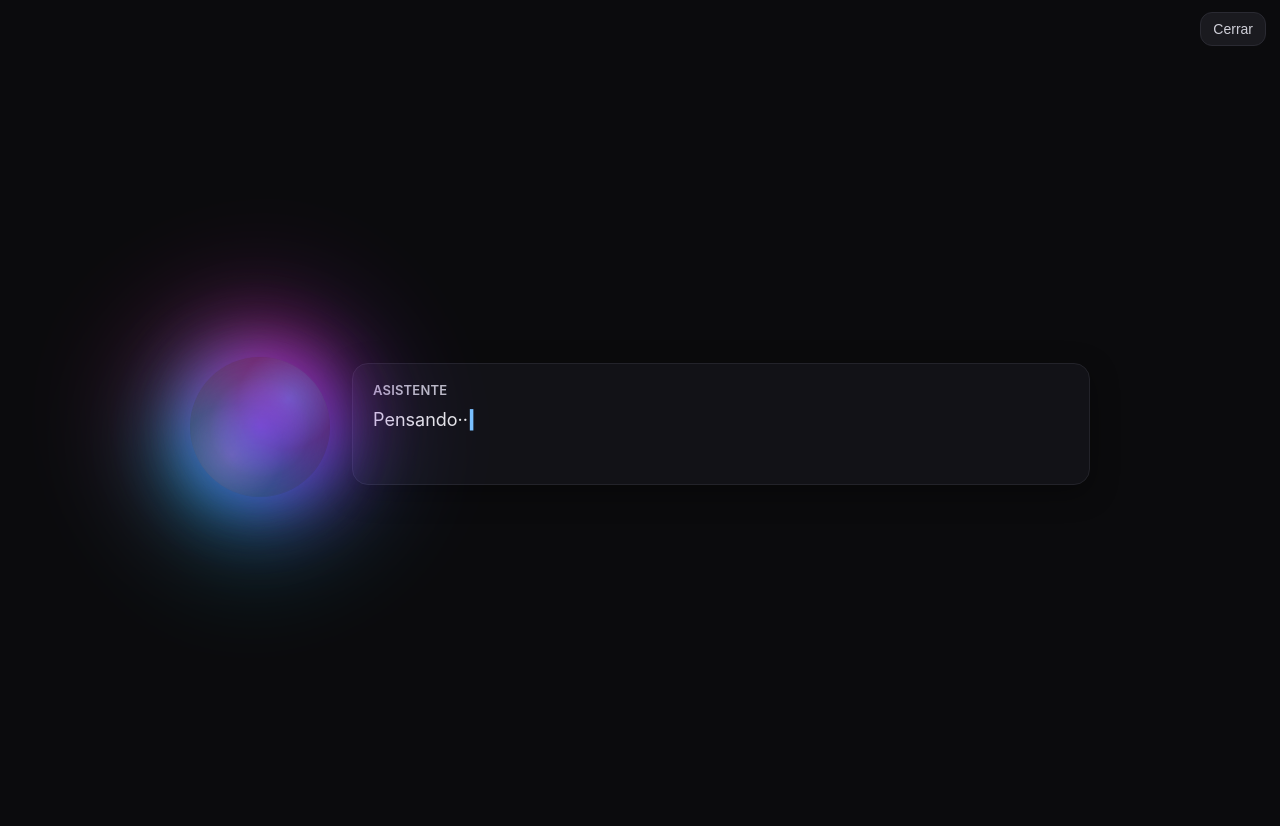
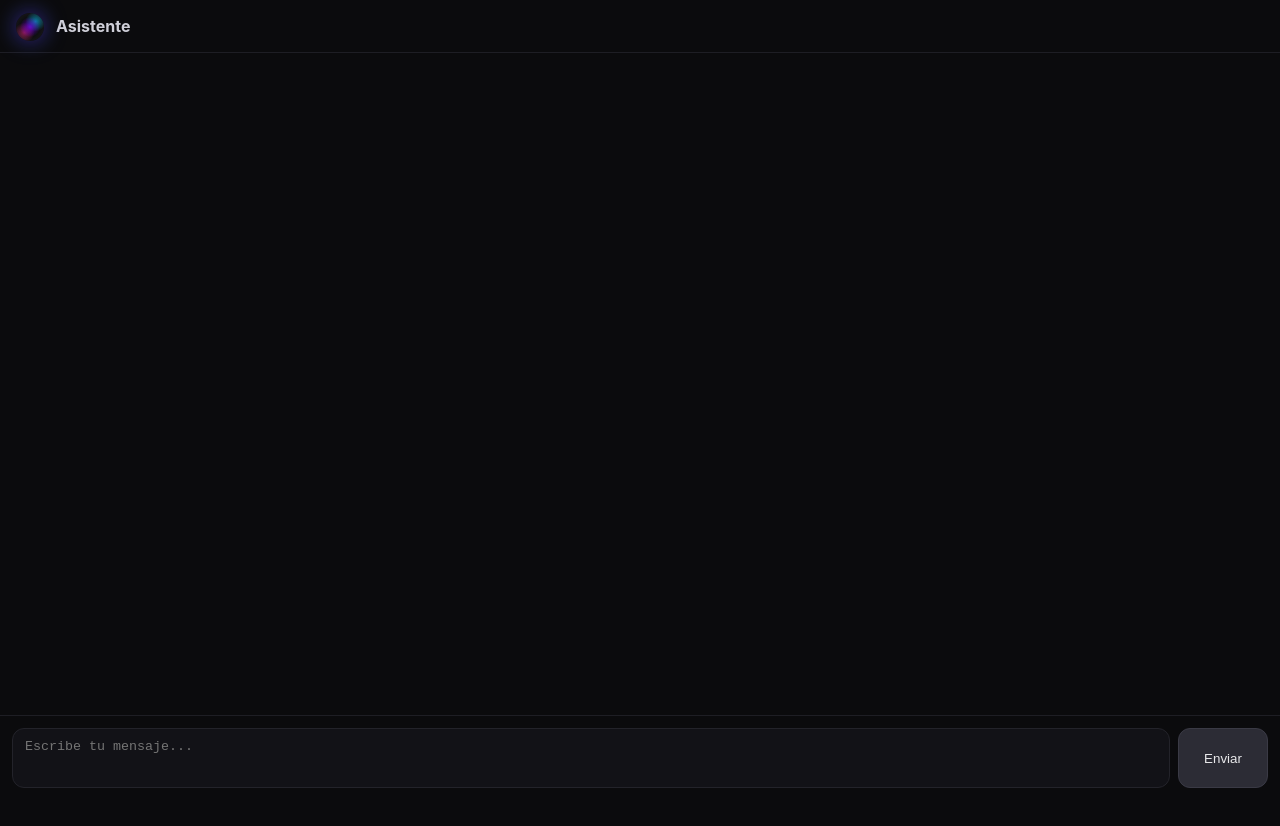
Before and after one commit to hugovdocampo/Siri-Gpt, a website: page ui.html in a window 1280 px wide. After the commit the page ends 800 px from the top, so only its background shows below. Drawn offline with Linux system fonts and the light colour scheme.

Commit message:
Actualizar ui.html

```diff
--- a/ui.html
+++ b/ui.html
@@ -2,142 +2,226 @@
 <html lang="es">
 <head>
 <meta charset="utf-8" />
-<meta name="viewport" content="width=device-width, initial-scale=1, maximum-scale=1" />
+<meta name="viewport" content="width=device-width,initial-scale=1,maximum-scale=1" />
 <meta name="color-scheme" content="dark light" />
 <title>Asistente</title>
 <style>
   :root { color-scheme: dark; }
-  html, body { height: 100%; }
+  html, body { height:100% }
   body{
     margin:0; background:#0b0b0d; color:#e8e8ea;
     font-family:-apple-system, system-ui, "SF Pro Text", Segoe UI, Roboto, Helvetica, Arial, sans-serif;
-    display:flex; align-items:center; justify-content:center; padding:24px;
+    display:flex; flex-direction:column; min-height:100%;
   }
-  .wrap{
-    width:min(900px, 96vw);
-    display:grid; grid-template-columns: 140px 1fr; gap:22px; align-items:center;
+  header{
+    display:flex; align-items:center; gap:12px; padding:12px 16px; border-bottom:1px solid #1e1e24;
+    position:sticky; top:0; background:#0b0b0d; z-index:2;
   }
-  /* Orbe animado */
-  .orb{
-    position:relative; width:140px; height:140px; border-radius:50%;
+  .orb{ position:relative; width:28px; height:28px; border-radius:50%;
     background:
-      radial-gradient(60% 60% at 50% 50%, rgba(125,0,255,.65) 0%, transparent 60%),
-      radial-gradient(60% 60% at 70% 30%, rgba(0,200,255,.65) 0%, transparent 60%),
-      radial-gradient(60% 60% at 30% 70%, rgba(255,40,140,.55) 0%, transparent 60%);
-    box-shadow: 0 0 40px rgba(125,0,255,.35), 0 0 60px rgba(0,200,255,.25), inset 0 0 26px rgba(255,255,255,.08);
-    animation: float 3.2s ease-in-out infinite; overflow:visible;
+      radial-gradient(60% 60% at 50% 50%, rgba(125,0,255,.7) 0%, transparent 60%),
+      radial-gradient(60% 60% at 70% 30%, rgba(0,200,255,.6) 0%, transparent 60%),
+      radial-gradient(60% 60% at 30% 70%, rgba(255,40,140,.5) 0%, transparent 60%);
+    box-shadow:0 0 20px rgba(125,0,255,.35), 0 0 26px rgba(0,200,255,.25), inset 0 0 10px rgba(255,255,255,.08);
+    animation: float 3.2s ease-in-out infinite;
   }
-  .orb::before,.orb::after{
-    content:""; position:absolute; inset:-18%; border-radius:inherit;
-    background: conic-gradient(from 0deg, #8a2be2, #00e0ff, #ff2bb6, #8a2be2);
-    filter: blur(34px); opacity:.55; animation: spin 14s linear infinite;
+  @keyframes float { 0%,100%{transform:translateY(-1px)} 50%{transform:translateY(1px)} }
+  h1{ font-size:16px; margin:0; color:#cfcfd8; }
+  main{ flex:1; overflow:auto; padding:18px; }
+  .msg{ max-width:860px; margin:0 auto 12px auto; display:flex; gap:10px; }
+  .bubble{
+    background:#121217; border:1px solid #23232a; border-radius:14px; padding:12px 14px; line-height:1.5;
+    white-space:pre-wrap; word-break:break-word;
   }
-  .orb::after{ inset:-34%; filter: blur(60px); opacity:.32; animation-duration:28s; }
-  @keyframes spin { to { transform: rotate(360deg);} }
-  @keyframes float { 0%,100% { transform:translateY(-3px);} 50%{ transform:translateY(3px);} }
-  .bubble{
-    background: #121217; border: 1px solid #23232a; border-radius: 16px;
-    padding: 18px 20px; box-shadow: 0 8px 28px rgba(0,0,0,.35); min-height: 84px;
+  .user .bubble{ background:#10202a; border-color:#1e3a45 }
+  .assistant .bubble{ background:#14141b; border-color:#23232a }
+  .who{ font-size:12px; color:#9aa1ab; margin-left:4px; margin-bottom:4px }
+  form{
+    display:flex; gap:8px; padding:12px; border-top:1px solid #1e1e24; background:#0b0b0d; position:sticky; bottom:0;
   }
-  .title{ font-weight:600; color:#bdbdc7; letter-spacing:.2px; margin-bottom:8px; font-size:13px; text-transform: uppercase; }
-  .out{ font-size:18px; line-height:1.5; white-space:pre-wrap; word-break:break-word; font-variant-ligatures: none; }
-  .out::after{ content:"▎"; display:inline-block; margin-left:2px; color:#79c0ff; animation: blink 1s steps(1) infinite; }
-  @keyframes blink { 50% { opacity: 0; } }
-  @media (prefers-reduced-motion: reduce){ .orb, .orb::before, .orb::after, .out::after { animation:none } }
-  /* Botón de cierre por si falla el auto-cierre */
-  .close{
-    position:fixed; right:14px; top:12px; background:#1a1a1f; color:#cfcfd8;
-    border:1px solid #2a2a32; border-radius:12px; padding:8px 12px; font-size:14px;
+  textarea{
+    flex:1; resize:none; min-height:38px; max-height:120px; padding:10px 12px; border-radius:12px; border:1px solid #23232a;
+    background:#121217; color:#e8e8ea; outline:none;
   }
+  button{
+    background:#2c2c35; color:#e8e8ea; border:1px solid #3a3a45; border-radius:12px; padding:10px 14px; min-width:90px;
+  }
+  .typing { border-right:1px solid #79c0ff; animation: caret 1s steps(1) infinite; }
+  @keyframes caret { 50% { border-color: transparent; } }
+  .small{ font-size:12px; color:#7c8392; text-align:center; margin:10px 0; }
 </style>
 </head>
 <body>
-  <button class="close" onclick="backToShortcuts()">Cerrar</button>
-  <div class="wrap">
+  <header>
     <div class="orb" aria-hidden="true"></div>
-    <div class="bubble">
-      <div class="title">Asistente</div>
-      <div id="out" class="out" aria-live="polite"></div>
-    </div>
-  </div>
+    <h1 id="title">Asistente</h1>
+  </header>
+
+  <main id="chat"></main>
+
+  <form id="form">
+    <textarea id="input" placeholder="Escribe tu mensaje..." rows="1"></textarea>
+    <button id="send" type="submit">Enviar</button>
+  </form>
 
 <script>
-(function(){
+(() => {
   const qs = new URLSearchParams(location.search);
-  const raw = qs.get("text") || qs.get("q") || "";
-  const source = decodeURIComponent(raw);
+  const API_URL = "/api/siri-gpt";               // mismo dominio
+  const MODEL   = qs.get("model") || "llama-3.3-70b-versatile";
+  const INIT_Q  = qs.get("q") || qs.get("text") || "";
+  const TITLE   = qs.get("title") || "Asistente";
+  const SPEED   = Math.max(1, parseInt(qs.get("speed") || "18", 10));
+  const CHUNK   = Math.max(1, parseInt(qs.get("chunk") || "2", 10));
+  const THREAD  = qs.get("id") || ("t_" + Math.random().toString(36).slice(2,10));
+  document.getElementById("title").textContent = TITLE;
 
-  // Typewriter params (defaults: speed=18ms, chunk=2)
-  const speed = Math.max(1, parseInt(qs.get("speed") || "18", 10));
-  const chunk = Math.max(1, parseInt(qs.get("chunk") || "2", 10));
+  const $chat = document.getElementById("chat");
+  const $form = document.getElementById("form");
+  const $input = document.getElementById("input");
+  const $send = document.getElementById("send");
 
-  // Speech params
-  const wantSpeak = (qs.get("speak") ?? "1") !== "0"; // speak=0 para desactivar
-  const lang = qs.get("v") || qs.get("voice") || "es-ES"; // idioma/voz objetivo
-  const rate = Math.min(2, Math.max(0.5, parseFloat(qs.get("rate") || "1")));
-  const pitch = Math.min(2, Math.max(0, parseFloat(qs.get("pitch") || "1")));
-  const volume = Math.min(1, Math.max(0, parseFloat(qs.get("volume") || "1")));
-  const doClose = (qs.get("close") || qs.get("back")) === "1"; // close=1 -> volver a Shortcuts
+  // Historial en localStorage
+  const KEY = "siri_ui_chat_" + THREAD;
+  let history = loadHistory();
 
-  const out = document.getElementById("out");
-  out.textContent = "";
+  // Render inicial
+  renderAll();
 
-  // --- Typewriter ---
-  let i = 0, typeDone = false;
-  function type() {
-    if (i >= source.length) { typeDone = true; maybeClose(); return; }
-    out.textContent += source.slice(i, i + chunk);
-    i += chunk;
-    setTimeout(type, speed);
+  // Si viene ?q=..., envíalo como primer turno
+  if (INIT_Q.trim()) {
+    $input.value = INIT_Q.trim();
+    submitMessage();
   }
 
-  // --- Speech Synthesis ---
-  let speakDone = !wantSpeak;
-  function speak() {
-    if (!wantSpeak || !("speechSynthesis" in window)) { speakDone = true; maybeClose(); return; }
-    const utter = new SpeechSynthesisUtterance(source);
-    utter.lang = lang; utter.rate = rate; utter.pitch = pitch; utter.volume = volume;
+  $form.addEventListener("submit", (e) => {
+    e.preventDefault();
+    submitMessage();
+  });
 
-    // Intentar seleccionar una voz del idioma deseado
-    const setVoice = () => {
-      const voices = speechSynthesis.getVoices();
-      const match = voices.find(v => v.lang && v.lang.toLowerCase().startsWith(lang.toLowerCase()));
-      if (match) utter.voice = match;
-      speechSynthesis.cancel(); // limpia colas previas
-      speechSynthesis.speak(utter);
-    };
-    if (speechSynthesis.getVoices().length) setVoice();
-    else speechSynthesis.onvoiceschanged = setVoice;
-
-    utter.onend = () => { speakDone = true; maybeClose(); };
-    utter.onerror = () => { speakDone = true; maybeClose(); };
+  function loadHistory() {
+    try {
+      const raw = localStorage.getItem(KEY);
+      if (raw) return JSON.parse(raw);
+    } catch {}
+    // iniciamos con un system prompt
+    return [{ role: "system", content: "Eres un asistente útil y conciso." }];
   }
 
-  // --- Cierre cuando ambos terminan ---
-  function maybeClose(){
-    if (typeDone && speakDone && doClose) backToShortcuts();
+  function saveHistory() {
+    try { localStorage.setItem(KEY, JSON.stringify(history)); } catch {}
   }
 
-  // Fallback: si algo se cuelga, cierra en un máximo estimado
-  const estimateMs = Math.ceil((source.length / chunk) * speed) + 2500;
-  setTimeout(() => { if (doClose) backToShortcuts(); }, Math.min(30000, Math.max(3500, estimateMs)));
+  function addUser(text) {
+    history.push({ role: "user", content: text });
+    saveHistory();
+    renderAll(true); // scrollea al final
+  }
 
-  // Inicio
-  if (!source.trim()){
-    const dots = ["·","··","···",""];
-    let d = 0; setInterval(() => { out.textContent = "Pensando" + dots[d++ % dots.length]; }, 350);
-  } else {
-    type();
+  function addAssistant(text) {
+    history.push({ role: "assistant", content: text });
+    saveHistory();
+    renderAll(true);
   }
-  speak();
 
-  // Expuesto en ventana para el botón
-  window.backToShortcuts = backToShortcuts;
+  function renderAll(scrollEnd=false) {
+    // pinta todas las burbujas (menos el system)
+    $chat.innerHTML = "";
+    for (const msg of history) {
+      if (msg.role === "system") continue;
+      const row = document.createElement("div");
+      row.className = "msg " + (msg.role === "user" ? "user" : "assistant");
+      row.innerHTML = `
+        <div class="bubble">
+          <div class="who">${msg.role === "user" ? "Tú" : "Asistente"}</div>
+          <div>${escapeHTML(msg.content)}</div>
+        </div>`;
+      $chat.appendChild(row);
+    }
+    if (scrollEnd) requestAnimationFrame(() => $chat.scrollTo({ top: $chat.scrollHeight, behavior: "smooth" }));
+  }
 
-  function backToShortcuts(){
-    // regresa a Shortcuts; esto cierra la hoja de “Mostrar vista web”
-    location.href = "shortcuts://";
+  function startTypingSkeleton() {
+    const row = document.createElement("div");
+    row.className = "msg assistant";
+    row.innerHTML = `
+      <div class="bubble">
+        <div class="who">Asistente</div>
+        <div id="typing" class="typing"></div>
+      </div>`;
+    $chat.appendChild(row);
+    $chat.scrollTo({ top: $chat.scrollHeight });
+    return document.getElementById("typing");
   }
+
+  async function submitMessage() {
+    const text = $input.value.trim();
+    if (!text) return;
+    $input.value = "";
+    $input.style.height = "auto";
+
+    addUser(text);
+    // placeholder de tipeo
+    const el = startTypingSkeleton();
+    disable(true);
+
+    try {
+      const payload = {
+        model: MODEL,
+        messages: history // incluimos TODO el historial (system + turnos anteriores)
+      };
+      const r = await fetch(API_URL, {
+        method: "POST",
+        headers: { "Content-Type":"application/json" },
+        body: JSON.stringify(payload)
+      });
+      const data = await r.json();
+      if (!r.ok) throw new Error(data?.error || "Error de API");
+      const reply = String(data.response || "");
+
+      // efecto "máquina de escribir" en el placeholder
+      await typewrite(el, reply, SPEED, CHUNK);
+      // sustituye el placeholder por el mensaje final consolidado
+      el.classList.remove("typing");
+      el.textContent = reply;
+
+      addAssistant(reply);
+
+    } catch (err) {
+      el.classList.remove("typing");
+      el.textContent = "⚠️ " + err.message;
+    } finally {
+      disable(false);
+    }
+  }
+
+  function typewrite(targetEl, text, speed, chunk) {
+    return new Promise(resolve => {
+      let i = 0;
+      const step = () => {
+        if (i >= text.length) return resolve();
+        targetEl.textContent += text.slice(i, i + chunk);
+        i += chunk;
+        setTimeout(step, speed);
+      };
+      step();
+    });
+  }
+
+  function disable(b) {
+    $send.disabled = b;
+    $input.disabled = b;
+  }
+
+  function escapeHTML(s="") {
+    return s.replace(/[&<>"]/g, ch => ({ "&":"&amp;","<":"&lt;",">":"&gt;",'"':"&quot;" }[ch]));
+  }
+
+  // Auto expand del textarea
+  $input.addEventListener("input", () => {
+    $input.style.height = "auto";
+    $input.style.height = Math.min(120, $input.scrollHeight) + "px";
+  });
 })();
 </script>
 </body>
```
